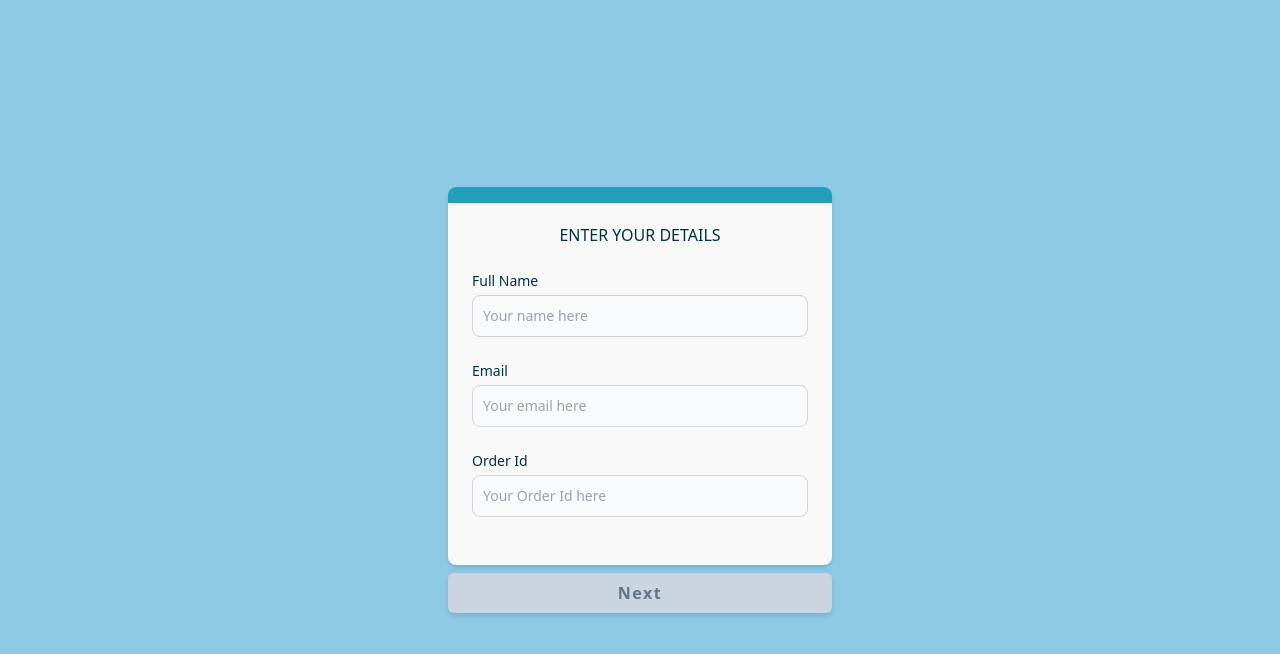
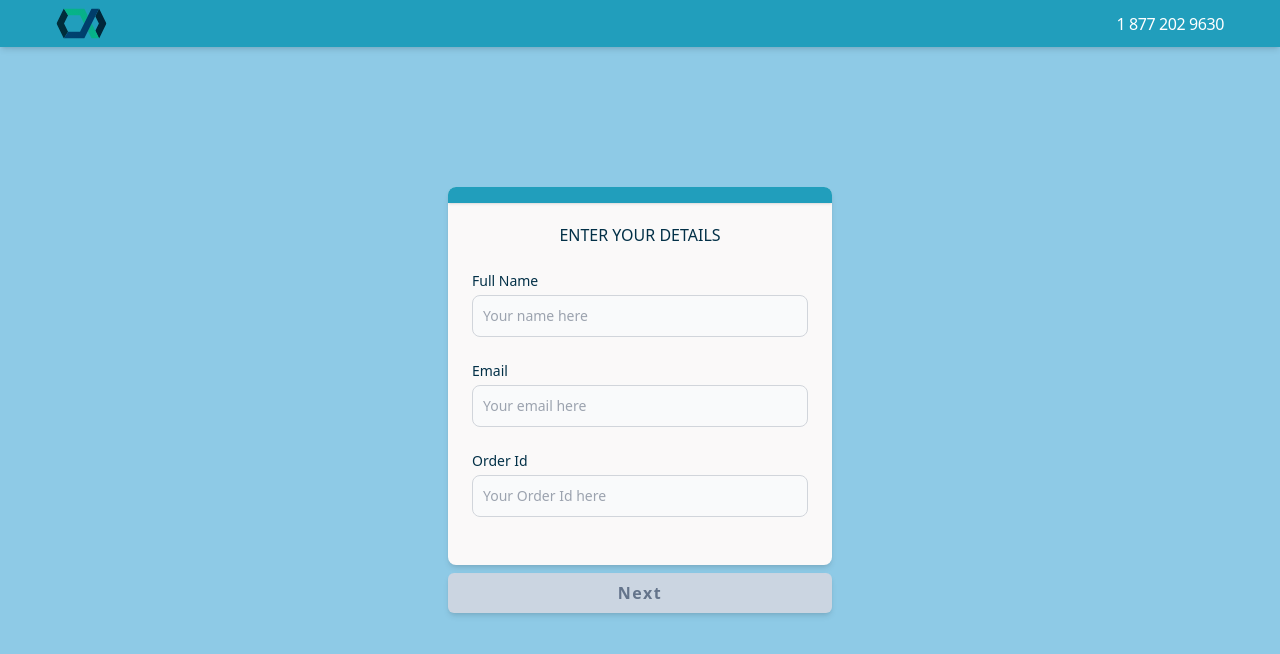
Before and after one commit to GoglichidzeMike/entries, a React (Create React App) app: page / in a window 1280 px wide. Shown: the top 654 px of the page. Built offline with nearby package versions, Linux system fonts and the light colour scheme.

Commit message:
fixed navbar

```diff
--- a/src/components/shared/Nav.js
+++ b/src/components/shared/Nav.js
@@ -2,7 +2,7 @@ import Logo from '@/assets/logo.svg';
 
 const Nav = () => {
 	return (
-		<nav className='w-full fixed top-0 bg-darkAccent shadow-md'>
+		<nav className='w-full fixed top-0 bg-darkAccent shadow-md z-40'>
 			<div
 				className='w-full mx-auto flex justify-between items-center px-4 py-2'
 				style={{ maxWidth: '1200px' }}
```
Also changed, not shown: src/pages/Home.jsx (+2 -8 lines), src/pages/components/ImageStage.jsx (+6 -2 lines).
